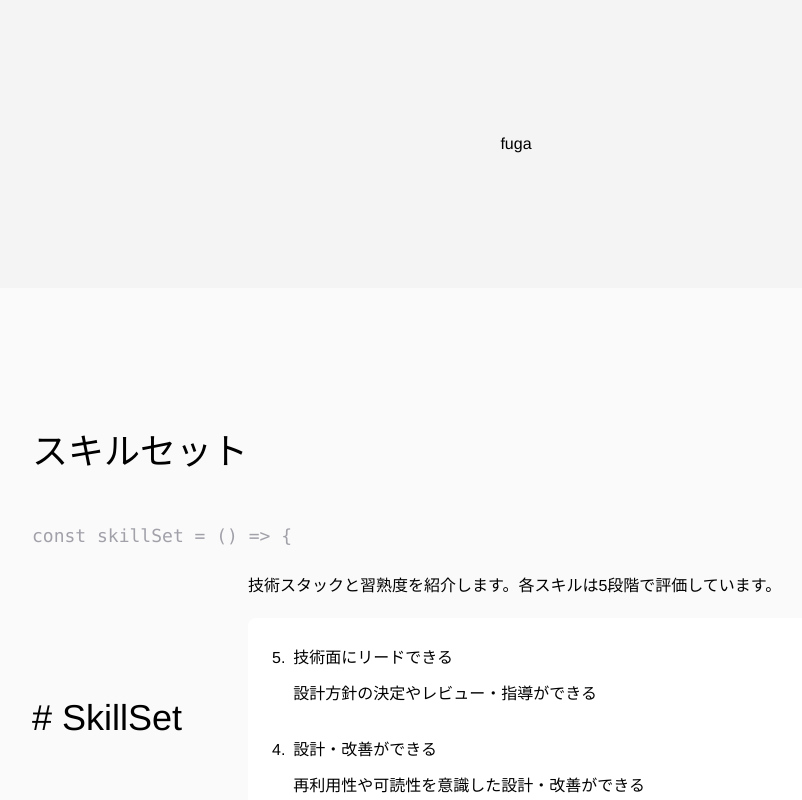
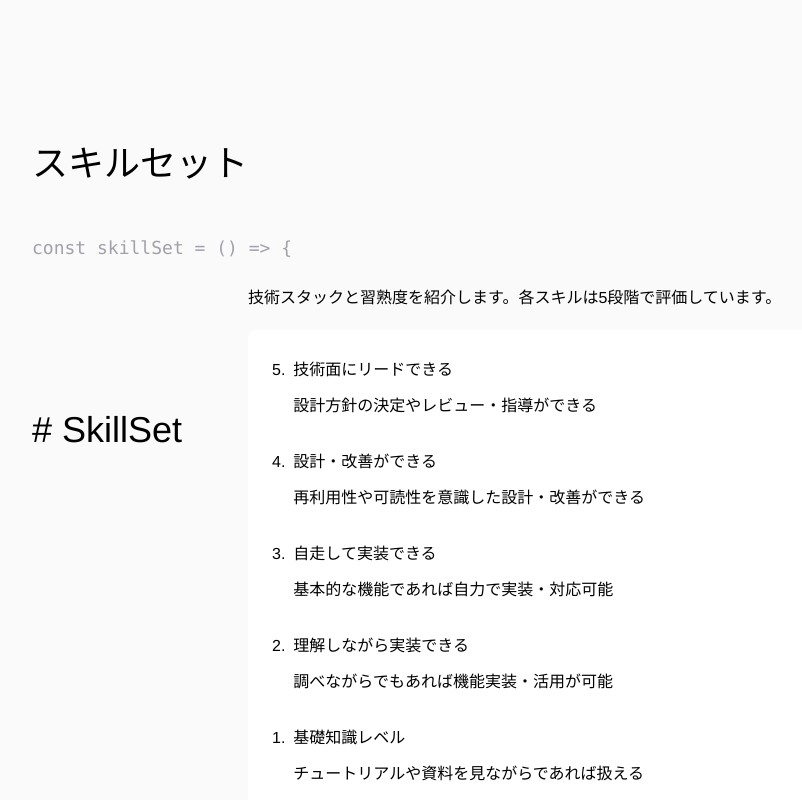
Before and after one commit to chika-create/portfolio, a Next.js app: page /skill in a window 1280 px wide. Shown: the top 800 px of the page, without its empty margins (124-926 px from the left). Built offline with nearby package versions, Linux system fonts and the light colour scheme.

Commit message:
♻ 不要なheader要素を削除し、Skillコンポーネントの構造を整理

```diff
--- a/pages/skill/index.tsx
+++ b/pages/skill/index.tsx
@@ -8,9 +8,6 @@ import { Skill as SkillComponent } from "@components/Skill";
 export default function Skill() {
   return (
     <>
-      <header className={pageStyles.header}>
-        fuga
-      </header>
       <main className={pageStyles.main}>
         <section>
           <Title level="h2">スキルセット</Title>
```
